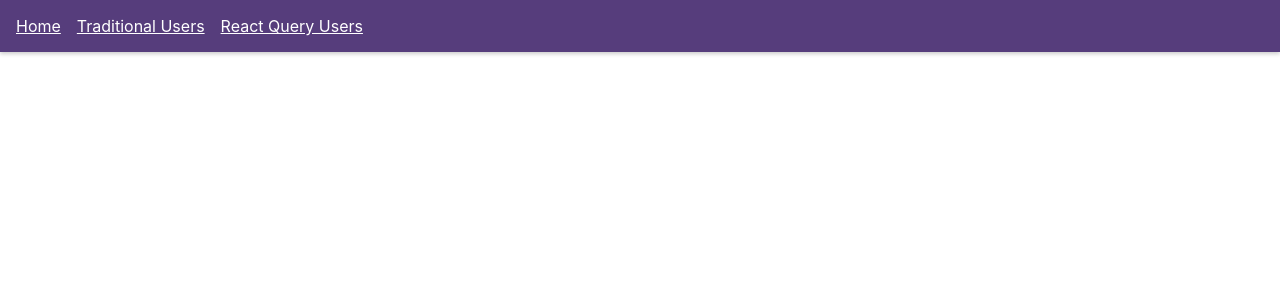
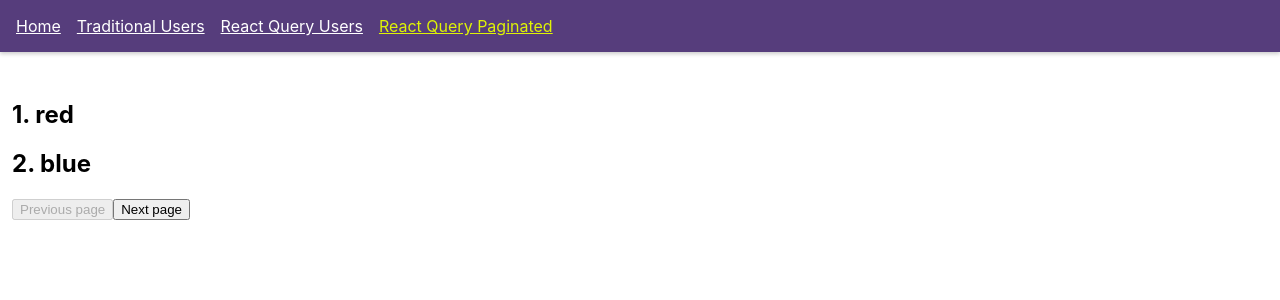
Before and after one commit to TungPH7/react-query-sharing, a React (Create React App) app: page /rq-paginated in a window 1280 px wide. Shown: the top 300 px of the page. Built offline with nearby package versions, Linux system fonts and the light colour scheme; data requests are answered from the project's data file.

Commit message:
16.	Paginated queries

```diff
--- a/db.json
+++ b/db.json
@@ -41,5 +41,39 @@
       "id": "phtung",
       "hobbies": ["travel", "music", "game"]
     }
+  ],
+  "colors": [
+    {
+      "id": 1,
+      "label": "red"
+    },
+    {
+      "id": 2,
+      "label": "blue"
+    },
+    {
+      "id": 3,
+      "label": "green"
+    },
+    {
+      "id": 4,
+      "label": "yellow"
+    },
+    {
+      "id": 5,
+      "label": "black"
+    },
+    {
+      "id": 6,
+      "label": "white"
+    },
+    {
+      "id": 7,
+      "label": "orange"
+    },
+    {
+      "id": 8,
+      "label": "purple"
+    }
   ]
 }
--- a/src/App.js
+++ b/src/App.js
@@ -14,6 +14,7 @@
 import ParallelQueries from "./components/ParallelQueries";
 import DynamicParallel from "./components/DynamicParallel";
 import DependentQueries from "./components/DependentQueries";
+import PaginatedQueries from "./components/PaginatedQueries";
 
 const queryClient = new QueryClient();
 
@@ -45,6 +46,9 @@
                 Dependent Queries
               </NavLink>
             </li> */}
+            <li>
+              <NavLink to="/rq-paginated">React Query Paginated</NavLink>
+            </li>
           </ul>
         </nav>
         <div className="app">
@@ -62,6 +66,7 @@
               path="/rq-dependent"
               element={<DependentQueries email="phtung@cmcglobal.vn" />}
             />
+            <Route path="/rq-paginated" element={<PaginatedQueries />} />
           </Routes>
         </div>
       </Router>
--- /dev/null
+++ b/src/components/PaginatedQueries.js
@@ -0,0 +1,57 @@
+import { useState } from "react";
+import axios from "axios";
+import { useQuery } from "@tanstack/react-query";
+
+const fetchColors = (pageNumber) => {
+  return axios.get(`http://localhost:4000/colors?_limit=2&_page=${pageNumber}`);
+};
+
+function PaginatedQueries() {
+  const [pageNumber, setPageNumber] = useState(1);
+
+  const { data, isLoading, isError, error } = useQuery({
+    queryKey: ["colors", pageNumber],
+    queryFn: () => fetchColors(pageNumber),
+    keepPreviousData: true
+  });
+
+  if (isLoading) {
+    return <h2>Loading...</h2>;
+  }
+
+  if (isError) {
+    return <h2>{error.message}</h2>;
+  }
+
+  return (
+    <>
+      <div>
+        {data?.data.map((color) => {
+          return (
+            <div key={color.id}>
+              <h2>
+                {color.id}. {color.label}
+              </h2>
+            </div>
+          );
+        })}
+      </div>
+      <div>
+        <button
+          onClick={() => setPageNumber((page) => page - 1)}
+          disabled={pageNumber === 1}
+        >
+          Previous page
+        </button>
+        <button
+          onClick={() => setPageNumber((page) => page + 1)}
+          disabled={pageNumber === 4}
+        >
+          Next page
+        </button>
+      </div>
+    </>
+  );
+}
+
+export default PaginatedQueries;
```
